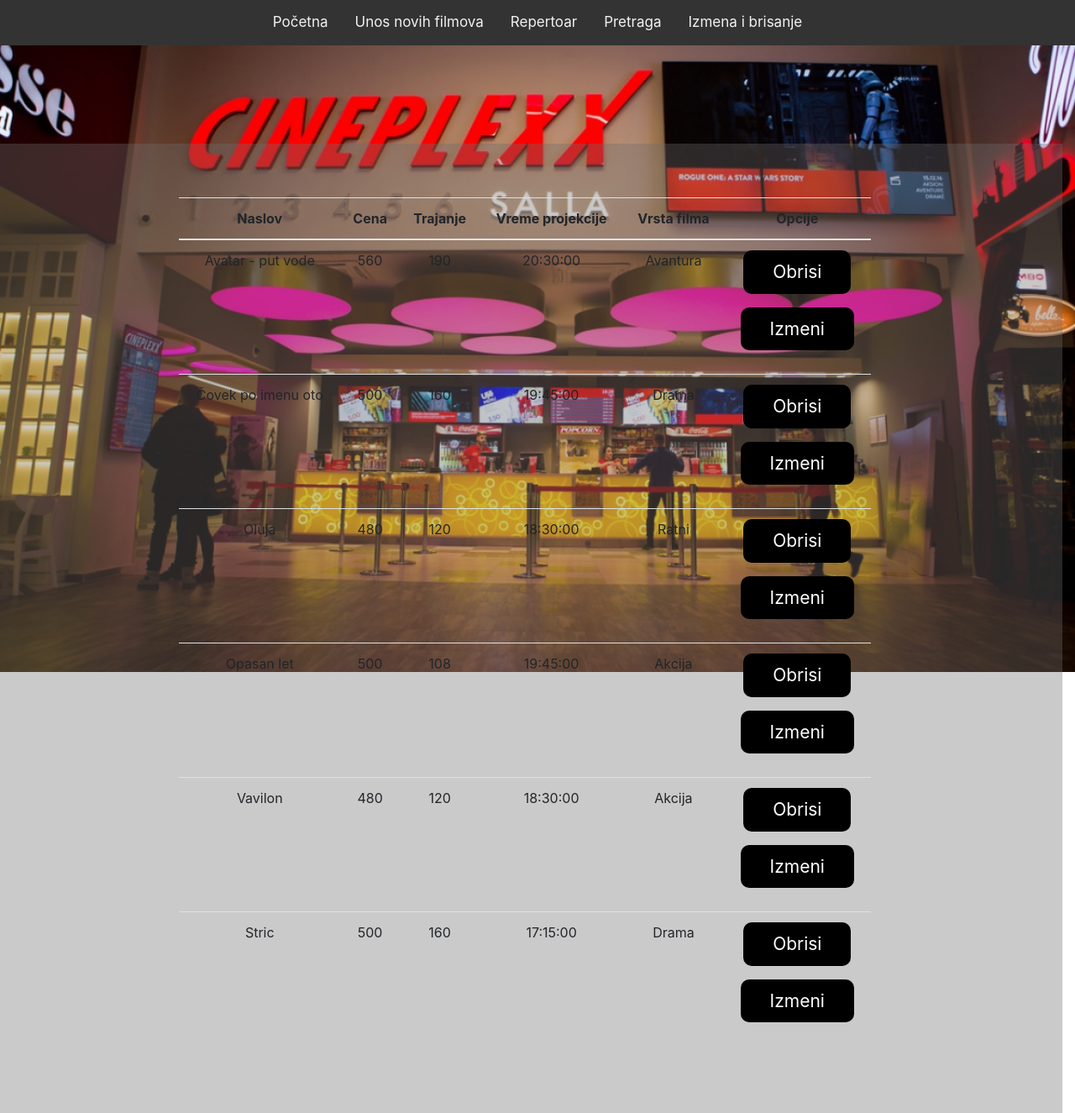
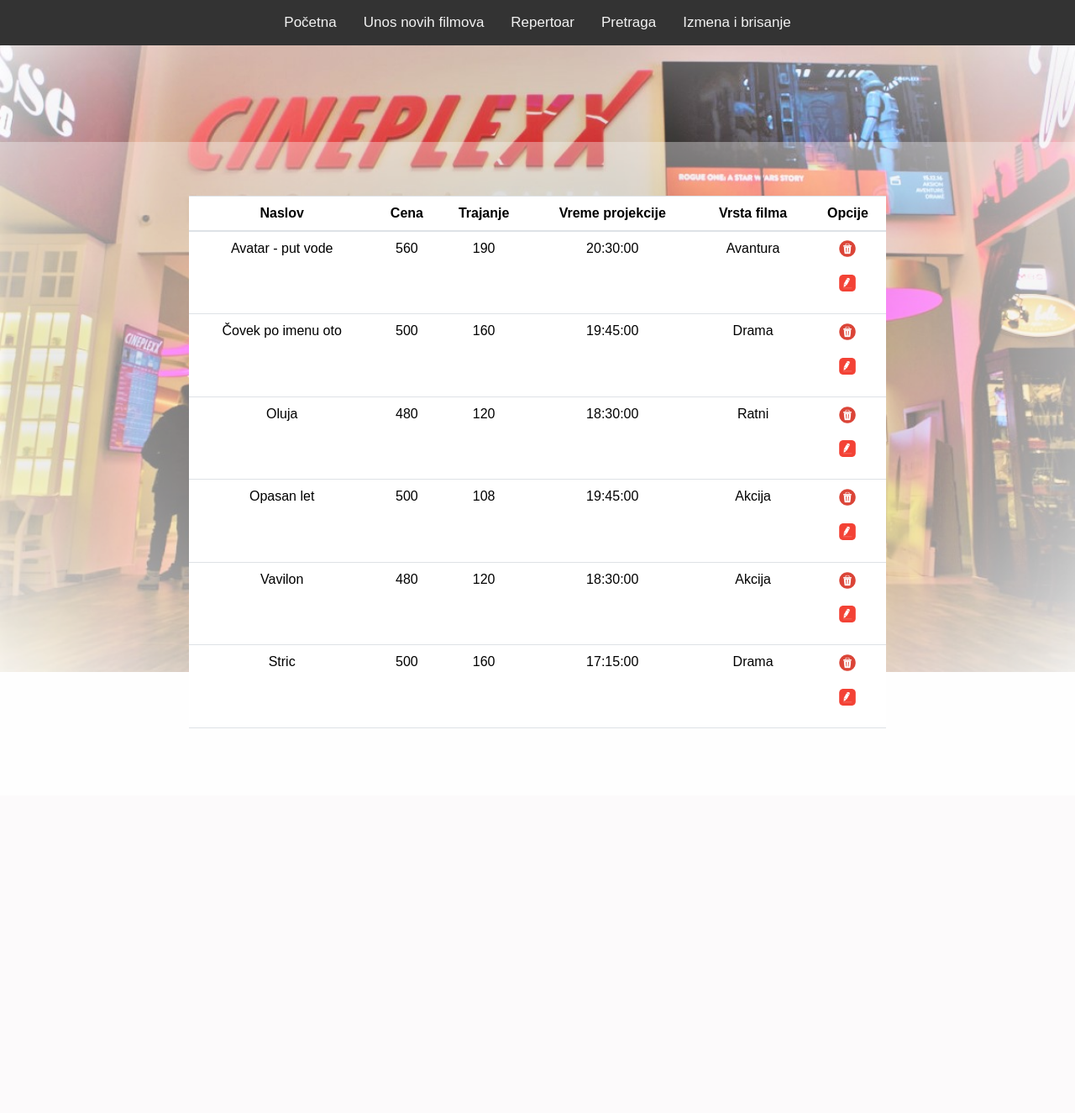
Before and after one commit to JovanaLa/Iteh---prvi-domaci, a PHP site: page /izmenaibrisanje.php in a window 1280 px wide. Shown: the whole page at 84% size. After the commit the page ends 867 px from the top, so only its background shows below. Run offline with PHP 8.4, Linux system fonts and the light colour scheme; data comes from the database, SQL or seed files in the repository; some libraries are stand-ins or nearby versions.

Commit message:
Finalne izmene

```diff
--- a/dizajn.css
+++ b/dizajn.css
@@ -14,9 +14,6 @@ a.column_sort {
 
 body{
   z-index: -3;
-}
-#ol-c1{
-  text-align: left;
 }
 
 #uni-logos-wrapper{
@@ -38,7 +35,7 @@ body{
 .btn-round-custom:focus,
 .btn-round-custom:active{
   padding: 10px 35px;
-  border-radius: 10px;
+  border-radius: 20px;
   background-color: black;
   color: white;
   border: none;
@@ -56,7 +53,7 @@ body{
 }
 
 #welcome-div{
-  background-color: rgba(111, 108, 108, 0.36);
+  background-color: rgba(252, 252, 252, 0.36);
   padding: 5% 0;
   text-align: center;
 
@@ -64,7 +61,6 @@ body{
 #welcome-h1{
   color: #ddd;
 }
-
 
 #background-img{
   content: " ";
@@ -92,24 +88,17 @@ label{
 }
 
 .table{
-  color: #696464;
+  color: #ddd;
 }
 table>tbody>tr:hover{
   background-color: rgba(177, 168, 168, 0.5) !important;
   color: white;
 }
-
-#sort>a{
-padding: 5px;
-border: solid 1px   #797979;
-background-color:   #797979;
-color: azure;
-margin: 5px;
-border-radius: 3px;
+.icon-images{
+margin: 2px;
 }
-#sort>a:hover{
-text-decoration: none;
-padding: 7px;
+.icon-images:hover{
+padding: 3px;
 }
 /*RESPONSIVE NAVIGATION BAR*/
 
--- a/head.php
+++ b/head.php
@@ -1,8 +1,6 @@
 <!DOCTYPE html>
 <meta charset="utf-8">
 <meta name="viewport" content="width=device-width, initial-scale=1">
-<link href="//maxcdn.bootstrapcdn.com/font-awesome/4.2.0/css/font-awesome.min.css" rel="stylesheet">
-<link rel="stylesheet" href="dizajn.css">
 <script src="https://code.jquery.com/jquery-3.5.1.slim.min.js"
     integrity="sha384-DfXdz2htPH0lsSSs5nCTpuj/zy4C+OGpamoFVy38MVBnE+IbbVYUew+OrCXaRkfj"
     crossorigin="anonymous"></script>
@@ -10,3 +8,7 @@
 
 <link rel="stylesheet" href="https://cdn.jsdelivr.net/npm/bootstrap@4.5.3/dist/css/bootstrap.min.css"
     integrity="sha384-TX8t27EcRE3e/ihU7zmQxVncDAy5uIKz4rEkgIXeMed4M0jlfIDPvg6uqKI2xXr2" crossorigin="anonymous">
+<link href="css/bootstrap.min.css" rel="stylesheet">
+<link href="//maxcdn.bootstrapcdn.com/font-awesome/4.2.0/css/font-awesome.min.css" rel="stylesheet">
+<script src="https://maxcdn.bootstrapcdn.com/bootstrap/3.4.0/js/bootstrap.min.js"></script>
+<link rel="stylesheet" href="dizajn.css">
--- a/index.php
+++ b/index.php
@@ -23,7 +23,6 @@
     </div>
 
     <div id="welcome-div" class="row">
-        <div class="col-md-2"></div>
         <div class="col-md-8">
             <h1> Dobrodošli na sajt Cineplexx bioskopa</h1>
 
--- a/izmenafilma.php
+++ b/izmenafilma.php
@@ -45,7 +45,7 @@ if (isset($_POST['update'])) {
         <div id="uni-logos-wrapper" class="col-12">
         </div>
     </div>
-    <div id="inser-form" class="row form-container">
+    <div id="insert-form" class="row">
         <div class="col-md-2"></div>
         <div class="col-md-4">
 
--- a/izmenaibrisanje.php
+++ b/izmenaibrisanje.php
@@ -70,14 +70,12 @@ $filmovi = Film::vratiSve($mysqli, $uslov);
                                 </td>
                                 <td><a href="brisanjefilma.php?id=<?php echo $film->id_filma; ?>">
                                         <div class="form-group">
-                                            <button type="submit" id="obrisi" name="obrisi"
-                                                class="btn-round-custom">Obrisi</button>
+                                            <img class="icon-images" src="images/trash.png" width="20px" height="20px" />
                                         </div>
                                     </a>
                                     <a href="izmenafilma.php?id=<?php echo $film->id_filma; ?>">
                                         <div class="form-group">
-                                            <button type="submit" id="izmeni" name="dodaj"
-                                                class="btn-round-custom">Izmeni</button>
+                                            <img class="icon-images" src="images/edit.png" width="20px" height="20px" />
                                         </div>
                                     </a>
                                 </td>
--- a/repertoar.php
+++ b/repertoar.php
@@ -47,7 +47,7 @@ include "modeli/film.php";
         <input type="text" id="cena" onkeyup="funkcijaZaPretragu1()" placeholder="Pretrazi filmove">
       </div>
       <div class="col-3">
-        <label>Pretrazi po naslov </label>
+        <label>Pretrazi po naslovu </label>
         <input type="text" id="naslov" onkeyup="funkcijaZaPretragu2()" placeholder="Pretrazi filmove">
       </div>
     </div>
--- a/unosfilma.php
+++ b/unosfilma.php
@@ -57,7 +57,7 @@ if (isset($_POST['dodaj'])) {
 
         </div>
     </div>
-    <div id="inser-form" class="row form-container">
+    <div id="insert-form" class="row form-container">
         <div class="col-md-2"></div>
         <div class="col-md-4">
             <form name="unosFilma" action="" onsubmit="return validateForm()" method="POST" role="form">
```
Also changed, not shown: images/bioskoppozadina.png, images/edit.png (added), images/trash.png (added).
